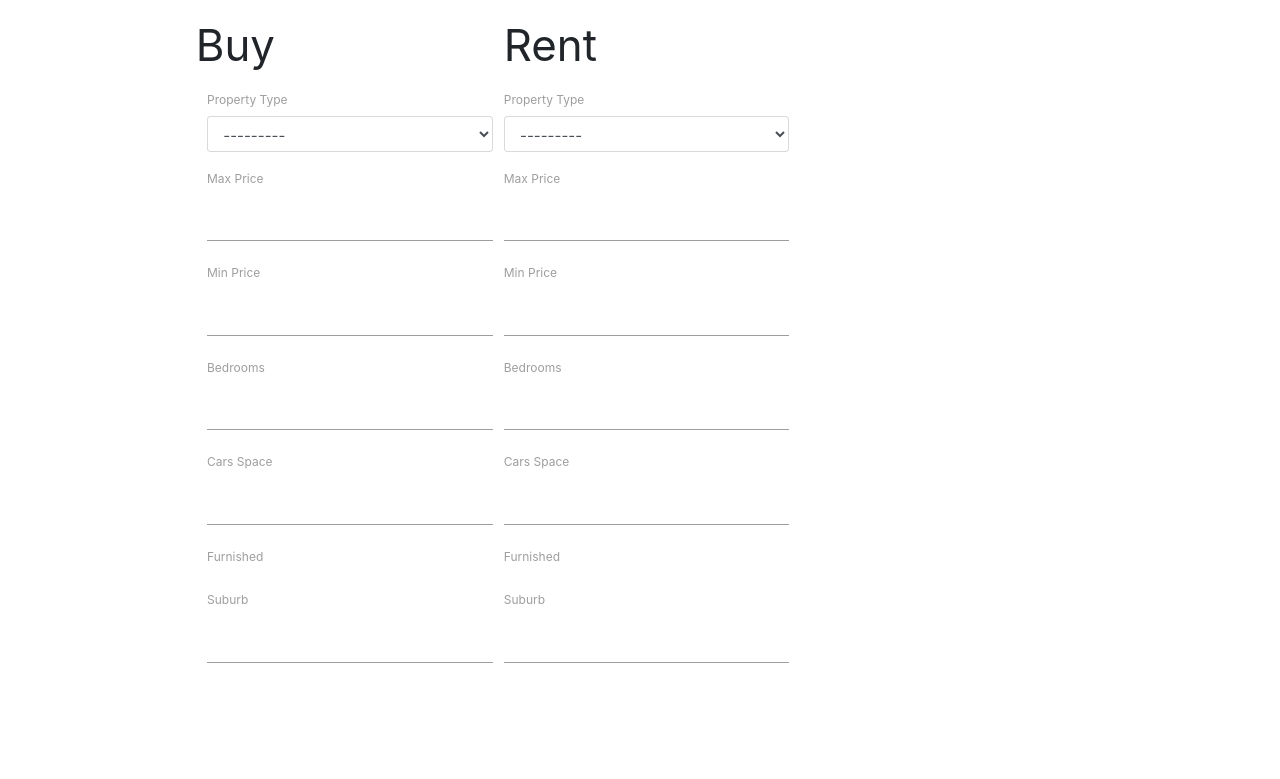
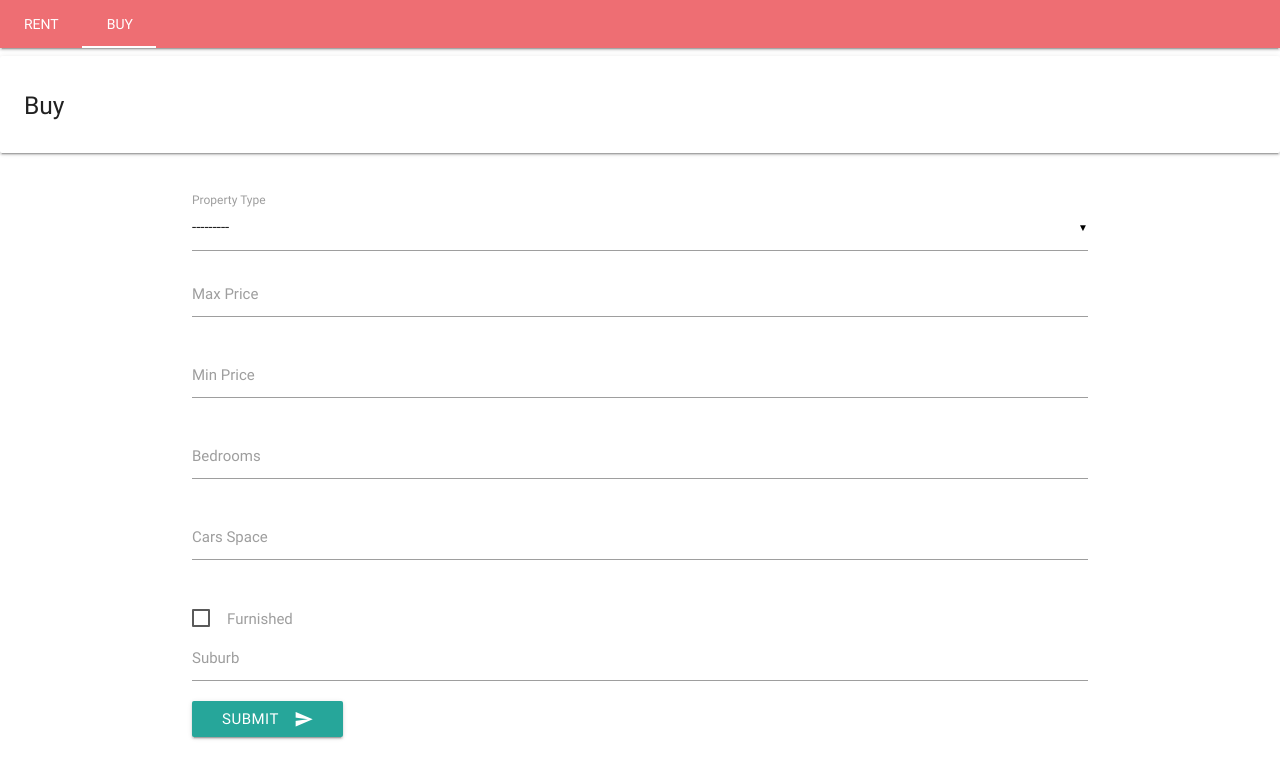
Before and after one commit to esabunor/realestate, a Django app: page / in a window 1280 px wide; the page is wider, and only the part inside the window is pictured. Shown: the top 779 px of that part. Run offline with Django 3.2, Linux system fonts and the light colour scheme; data comes from the database, SQL or seed files in the repository; both versions use the stored data as it was after the commit; parts of the project's set-up code (start-up, migrations or seed data) failed here and were passed over; some libraries are stand-ins or nearby versions.

Commit message:
result view update and property added

```diff
--- a/properties/admin.py
+++ b/properties/admin.py
@@ -3,13 +3,13 @@
 # Register your models here.
 
 class BuyPropertyAdmin(admin.ModelAdmin):
-    list_display = ()
+    list_display = ('property_type', 'price', 'bedrooms', 'suburb')
 
 class RentPropertyAdmin(admin.ModelAdmin):
-    list_display = ()
+    list_display = ('property_type', 'price', 'bedrooms', 'suburb')
 
 class PropertyTypeAdmin(admin.ModelAdmin):
-    list_display = ()
+    list_display = ('type_of_property',)
 
 admin.site.register(BuyProperty, BuyPropertyAdmin)
 admin.site.register(RentProperty, RentPropertyAdmin)
--- a/properties/models.py
+++ b/properties/models.py
@@ -25,7 +25,7 @@
     property_image9 = models.ImageField(blank=True, upload_to='rentproperties')
 
     def __str__(self):
-        return "Property type: %s, Price: %s, Agent: %s" % (self.property_type, self.price, self.agent)
+        return "Property type: %s, Price: %s" % (self.property_type, self.price)
 
 class PropertyType(models.Model):
     type_of_property = models.TextField()
@@ -58,4 +58,4 @@
     property_image9 = models.ImageField(blank=True, upload_to='buyproperties')
 
     def __str__(self):
-        return "Property type: %s, Price: %s, Agent: %s" % (self.property_type, self.price, self.agent)
+        return "Property type: %s, Price: %s" % (self.property_type, self.price)
--- a/properties/templates/propertydetails.html
+++ b/properties/templates/propertydetails.html
@@ -0,0 +1 @@
+{% extends "base.html" %}
--- /dev/null
+++ b/properties/urls.py
@@ -0,0 +1,5 @@
+from django.conf.urls import url
+from .views import property_details_view
+urlpatterns = [
+    url(r'^)
+]
--- a/properties/views.py
+++ b/properties/views.py
@@ -1,4 +1,8 @@
 from django.shortcuts import render
+from .models import BuyProperty, RentProperty
+"""
+This view is responsible for showing the details of a property
+"""
+def property_details_view(request, suburb=None, id=None, property_type=None, search_type=None):
 
-def property_details_view(request):
     return render(request, "propertydetails.html")
--- a/realestate/forms.py
+++ b/realestate/forms.py
@@ -1,21 +1,21 @@
 from django import forms
 from properties.models import PropertyType
 class BuyPropertySearchForm(forms.Form):
-    property_type = forms.ModelChoiceField(queryset=PropertyType.objects.all(), widget=forms.Select(attrs={'class':"form-control", "placeholder":"Property Type"}))
-    maxprice = forms.IntegerField(widget=forms.NumberInput(attrs={'class':"form-control"}))
-    minprice = forms.IntegerField(widget=forms.NumberInput(attrs={'class':"form-control"}))
-    bedrooms = forms.IntegerField(widget=forms.NumberInput(attrs={'class':"form-control"}))
-    carspace = forms.IntegerField(widget=forms.NumberInput(attrs={'class':"form-control"}))
-    furnished = forms.BooleanField(widget=forms.CheckboxInput(attrs={'class':"form-control"}))
+    property_type = forms.ModelChoiceField(queryset=PropertyType.objects.all(), widget=forms.Select(attrs={'class':"", "placeholder":"Property Type"}))
+    maxprice = forms.IntegerField(widget=forms.NumberInput(attrs={'class':""}))
+    minprice = forms.IntegerField(widget=forms.NumberInput(attrs={'class':""}))
+    bedrooms = forms.IntegerField(widget=forms.NumberInput(attrs={'class':""}))
+    carspace = forms.IntegerField(widget=forms.NumberInput(attrs={'class':""}))
+    furnished = forms.BooleanField(required=False, widget=forms.CheckboxInput(attrs={'class':""}))
     suburb = forms.CharField(max_length=40)
     search_type = forms.CharField(max_length=30, widget=forms.HiddenInput(), initial='buy')
 
 class RentPropertySearchForm(forms.Form):
-    property_type = forms.ModelChoiceField(queryset=PropertyType.objects.all(), widget=forms.Select(attrs={'class':"form-control"}))
-    maxprice = forms.IntegerField(widget=forms.NumberInput(attrs={'class':"form-control"}))
-    minprice = forms.IntegerField(widget=forms.NumberInput(attrs={'class':"form-control"}))
-    bedrooms = forms.IntegerField(widget=forms.NumberInput(attrs={'class':"form-control"}))
-    carspace = forms.IntegerField(widget=forms.NumberInput(attrs={'class':"form-control"}))
-    furnished = forms.BooleanField(widget=forms.CheckboxInput(attrs={'class':"form-control"}))
+    property_type = forms.ModelChoiceField(queryset=PropertyType.objects.all(), widget=forms.Select(attrs={'class':""}))
+    maxprice = forms.IntegerField(widget=forms.NumberInput(attrs={'class':""}))
+    minprice = forms.IntegerField(widget=forms.NumberInput(attrs={'class':""}))
+    bedrooms = forms.IntegerField(widget=forms.NumberInput(attrs={'class':""}))
+    carspace = forms.IntegerField(widget=forms.NumberInput(attrs={'class':""}))
+    furnished = forms.BooleanField(required=False, widget=forms.CheckboxInput(attrs={'class':""}))
     suburb = forms.CharField(max_length=40)
     search_type = forms.CharField(max_length=30, widget=forms.HiddenInput(), initial='rent')
--- a/realestate/urls.py
+++ b/realestate/urls.py
@@ -13,12 +13,15 @@
     1. Import the include() function: from django.conf.urls import url, include
     2. Add a URL to urlpatterns:  url(r'^blog/', include('blog.urls'))
 """
-from django.conf.urls import url
+from django.conf.urls import url, include
 from django.contrib import admin
 from .views import search_view, result_view
+from django.conf.urls.static import static
+from django.conf import settings
 
 urlpatterns = [
+    url(r'^', include('properties.urls')),
     url(r'^admin/', admin.site.urls),
     url(r'^$', search_view, name='search_view'),
     url(r'^results/$', result_view, name='result_view')
-]
+] + static(settings.MEDIA_URL, document_root=settings.MEDIA_ROOT)
--- a/realestate/views.py
+++ b/realestate/views.py
@@ -7,13 +7,14 @@
     buyform = BuyPropertySearchForm()
     rentform = RentPropertySearchForm()
     search_view_dict = {"buyform":buyform, "rentform":rentform}
-    return render(request, "search.html", search_view_dict)
+    return render(request, "test.html", search_view_dict)
 
 def result_view(request):
     properties = ""
     form = ""
     search_type = ""
     result_view_dict = {}
+
     if request.method == "POST":
         if 'search_type' in request.POST:
             if request.POST['search_type'] == 'buy':
@@ -22,14 +23,17 @@
             else:
                 form = RentPropertySearchForm(request.POST)
             if form.is_valid():
-                if search_type == 'buy':
-                    properties = BuyProperty.objects.filter(property_type=form.property_type, price__lte=form.maxprice, price__gte=form.minprice, bedrooms=form.bedrooms, carspace=form.carspace, furnished=form.furnished, surburb=form.suburb)
+                form = form.cleaned_data # extracting form values from form
+                if  search_type == 'buy':
+                    properties = BuyProperty.objects.filter(property_type=form['property_type'], price__lte=form['maxprice'], price__gte=form['minprice'], bedrooms=form['bedrooms'], carspace=form['carspace'], furnished=form['furnished'], suburb=form['suburb'])
+                    properties = BuyProperty.objects.all()
                 else:
-                    properties = RentPropertySearchForm.objects.filter(property_type=form.property_type, price__lte=form.maxprice, price__gte=form.minprice, bedrooms=form.bedrooms, carspace=form.carspace, furnished=form.furnished, surburb=form.suburb)
+                    properties = RentProperty.objects.filter(property_type=form['property_type'], price__lte=form['maxprice'], price__gte=form['minprice'], bedrooms=form['bedrooms'], carspace=form['carspace'], furnished=form['furnished'], suburb=form['suburb'])
+                    properties = RentProperty.objects.all()
 
                 result_view_dict = {"properties":properties}
         else:
             Http404()
     else:
         HttpResponseRedirect(reverse('search_view'))
-    return render(request, "results.html")
+    return render(request, "results.html", result_view_dict)
--- a/templates/base.html
+++ b/templates/base.html
@@ -9,8 +9,8 @@
 
         <!-- Default Theme -->
         <link rel="stylesheet" href="{% static 'owl-carousel/owl.theme.css' %}">
-        <link rel="stylesheet" href="https://maxcdn.bootstrapcdn.com/bootstrap/4.0.0-beta/css/bootstrap.min.css" integrity="sha384-/Y6pD6FV/Vv2HJnA6t+vslU6fwYXjCFtcEpHbNJ0lyAFsXTsjBbfaDjzALeQsN6M" crossorigin="anonymous">
         <link rel="stylesheet" href="https://cdnjs.cloudflare.com/ajax/libs/materialize/0.100.1/css/materialize.min.css">
+        <link href="https://fonts.googleapis.com/icon?family=Material+Icons" rel="stylesheet">
         <meta name="viewport" content="width=device-width, initial-scale=1.0, maximum-scale=1.0, user-scalable=no">
         <meta http-equiv="pragma" content="no-cache" />
         <meta http-equiv="expires" content="Fri, 04 Apr 2014 23:59:59 GMT"/>
@@ -21,12 +21,15 @@
         {% endblock %}
     </head>
     <body>
+        {% block nav %}
+        {% endblock %}
         {% block body %}
         <p> base </p>
         {% endblock %}
     </body>
-    <script src="https://code.jquery.com/jquery-3.2.1.slim.min.js" integrity="sha384-KJ3o2DKtIkvYIK3UENzmM7KCkRr/rE9/Qpg6aAZGJwFDMVNA/GpGFF93hXpG5KkN" crossorigin="anonymous"></script>
+    <script type="text/javascript" src="https://code.jquery.com/jquery-3.2.1.min.js"></script>
     <script src="https://cdnjs.cloudflare.com/ajax/libs/popper.js/1.11.0/umd/popper.min.js" integrity="sha384-b/U6ypiBEHpOf/4+1nzFpr53nxSS+GLCkfwBdFNTxtclqqenISfwAzpKaMNFNmj4" crossorigin="anonymous"></script>
-    <script src="https://maxcdn.bootstrapcdn.com/bootstrap/4.0.0-beta/js/bootstrap.min.js" integrity="sha384-h0AbiXch4ZDo7tp9hKZ4TsHbi047NrKGLO3SEJAg45jXxnGIfYzk4Si90RDIqNm1" crossorigin="anonymous"></script>
     <script src="https://cdnjs.cloudflare.com/ajax/libs/materialize/0.100.1/js/materialize.min.js"></script>
+    {% block extrascripts %}
+    {% endblock %}
 </html>
--- a/templates/search.html
+++ b/templates/search.html
@@ -1,79 +1,122 @@
 {% extends 'base.html' %}
-<!DOCTYPE html>
 {% block title %}
-<title>Search</title>
+Search
 {% endblock %}
 {% block body %}
-<div class="container">
+<nav class="nav-extended">
+    <div class="nav-content">
+        <ul class="tabs tabs-transparent">
+        <li class="tab"><a href="#test1">Test 1</a></li>
+        <li class="tab"><a class="active" href="#test2">Test 2</a></li>
+        </ul>
+    </div>
+</nav>
+<div  id="test2">
+    <div class="col s12">
+        <h3>Buy</h3>
+        <form class="col s12" action="{% url 'result_view' %}" method="post" >
             <div class="row">
-        <div class="">
-            <h3>Buy</h3>
-            <form class="col s12" action="{% url 'result_view' %}" >
-                <div class="form-group">
-                    <label for="property_type">Property Type</label>
-                    {{ buyform.property_type }}
+                <div class="input-field">
+
+                    {{ buyform.property_type }}<label for="property_type">Property Type</label>
                 </div>
-                <div class="form-group">
-                    <label for="maxprice">Max Price</label>
-                    {{ buyform.maxprice }}
             </div>
-                    <div class="form-group">
-                    <label for="minprice">Min Price</label>
-                    {{ buyform.minprice }}
+            <div class="row">
+                <div class="input-field">
+
+                    {{ buyform.maxprice }}<label for="maxprice">Max Price</label>
                 </div>
-                <div class="form-group">
-                    <label for="bedrooms">Bedrooms</label>
-                    {{ buyform.bedrooms }}
             </div>
-                <div class="form-group">
-                    <label for="carspace">Cars Space</label>
-                    {{ buyform.carspace }}
+            <div class="row">
+                <div class="input-field">
+
+                    {{ buyform.minprice }}<label for="minprice">Min Price</label>
                 </div>
-                <div class="form-group">
+            <div>
+            <div class="row">
+                <div class="input-field">
+
+                    {{ buyform.bedrooms }}<label for="bedrooms">Bedrooms</label>
+                </div>
+            </div>
+            <div class="row">
+                <div class="input-field">
+
+                    {{ buyform.carspace }}<label for="carspace">Cars Space</label>
+                </div>
+            </div>
+            <div class="row">
+                <div class="input-field">
+                    {{ buyform.furnished }}
                     <label for="furnished">Furnished</label>
-                    {{ buyform.furnished }}
                 </div>
-                <div class="form-group">
-                    <label for="surburb">Suburb</label>
-                    {{ buyform.suburb }}
+            </div>
+            <div class="row">
+                <div class="input-field">
+
+                    {{ buyform.suburb }}<label for="surburb">Suburb</label>
+                </div>
             </div>
             {{ buyform.search_type }}
         </form>
+    <div>
 </div>
-        <div class="col-xs-4 col-xs-offset-1">
+
+<div id="test1">
+    <div  class="col s12">
         <h3>Rent</h3>
-            <form role="form" action="{% url 'result_view' %}" >
-                <div class="form-group">
-                    <label for="property_type">Property Type</label>
-                    {{ rentform.property_type }}
+        <form class="col s12" action="{% url 'result_view' %}" method="post" >
+            <div class="row">
+                <div class="input-field">
+
+                    {{ rentform.property_type }}<label for="property_type">Property Type</label>
                 </div>
-                <div class="form-group">
-                    <label for="maxprice">Max Price</label>
-                    {{ rentform.maxprice }}
             </div>
-                    <div class="form-group">
-                    <label for="minprice">Min Price</label>
-                    {{ rentform.minprice }}
+            <div class="row">
+                <div class="input-field">
+
+                    {{ rentform.maxprice }}<label for="maxprice">Max Price</label>
                 </div>
-                <div class="form-group">
-                    <label for="bedrooms">Bedrooms</label>
-                    {{ rentform.bedrooms }}
             </div>
-                <div class="form-group">
-                    <label for="carspace">Cars Space</label>
-                    {{ rentform.carspace }}
+            <div class="row">
+                <div class="input-field">
+
+                    {{ rentform.minprice }}<label for="minprice">Min Price</label>
                 </div>
-                <div class="form-group">
+            <div>
+            <div class="row">
+                <div class="input-field">
+
+                    {{ rentform.bedrooms }}<label for="bedrooms">Bedrooms</label>
+                </div>
+            </div>
+            <div class="row">
+                <div class="input-field">
+
+                    {{ rentform.carspace }}<label for="carspace">Cars Space</label>
+                </div>
+            </div>
+            <div class="row">
+                <div class="input-field">
+                    {{ rentform.furnished }}
                     <label for="furnished">Furnished</label>
-                    {{ rentform.furnished }}
                 </div>
-                <div class="form-group">
-                    <label for="surburb">Suburb</label>
-                    {{ rentform.suburb }}
+            </div>
+            <div class="row">
+                <div class="input-field">
+
+                    {{ rentform.suburb }}<label for="surburb">Suburb</label>
+                </div>
             </div>
             {{ rentform.search_type }}
         </form>
     </div>
 </div>
-</div>
 {% endblock %}
+{% block extrascripts %}
+<script>
+    $(document).ready(function() {
+        $('select').material_select();
+    });
+</script>
+{% endblock %}
--- /dev/null
+++ b/templates/test.html
@@ -0,0 +1,103 @@
+{% extends 'base.html' %}
+{% block body %}
+<nav class="nav-extended">
+<div class="nav-content">
+    <ul class="tabs tabs-transparent">
+    <li class="tab"><a href="#test1">Rent</a></li>
+    <li class="tab"><a class="active" href="#test2">Buy</a></li>
+    </ul>
+</div>
+</nav>
+<div id="test1" class="col s12">
+    <div class="card-panel">
+        <span class=""><h5>Rent</h5></span>
+    </div>
+    <br/>
+    <div class="container">
+        <form action="{% url 'result_view' %}" method="post">
+            <div class="input-field">
+                {{ rentform.property_type }}<label for="property_type">Property Type</label>
+            </div>
+            <div class="input-field">
+                {{ rentform.maxprice }}
+                <label for="maxprice">Max Price</label>
+            </div>
+            <div class="input-field">
+                {{ rentform.minprice }}
+                <label for="minprice">Min Price</label>
+            </div>
+            <div class="input-field">
+                {{ rentform.bedrooms }}
+                <label for="bedrooms">Bedrooms</label>
+            </div>
+            <div class="input-field">
+                {{ rentform.carspace }}
+                <label for="carspace">Cars Space</label>
+            </div>
+            <div class="input-field">
+                {{ rentform.furnished }}
+                <label for="furnished">Furnished</label>
+            </div>
+            <div class="input-field">
+                {{ rentform.suburb }}
+                <label for="surburb">Suburb</label>
+            </div>
+            {{ rentform.search_type }}
+            {% csrf_token %}
+            <button class="btn waves-effect waves-light" type="submit" name="action">Submit
+                <i class="material-icons right">send</i>
+            </button>
+        </form>
+    </div>
+</div>
+<div id="test2" class="col s12">
+    <div class="card-panel">
+        <span class=""><h5>Buy</h5></span>
+    </div>
+    <br/>
+    <div class="container">
+        <form action="{% url 'result_view' %}" method="post">
+            <div class="input-field">
+                {{ buyform.property_type }}<label for="property_type">Property Type</label>
+            </div>
+            <div class="input-field">
+                {{ buyform.maxprice }}
+                <label for="maxprice">Max Price</label>
+            </div>
+            <div class="input-field">
+                {{ buyform.minprice }}
+                <label for="minprice">Min Price</label>
+            </div>
+            <div class="input-field">
+                {{ buyform.bedrooms }}
+                <label for="bedrooms">Bedrooms</label>
+            </div>
+            <div class="input-field">
+                {{ buyform.carspace }}
+                <label for="carspace">Cars Space</label>
+            </div>
+            <div class="input-field">
+                {{ buyform.furnished }}
+                <label for="id_furnished">Furnished</label>
+            </div>
+            <div class="input-field">
+                {{ buyform.suburb }}
+                <label for="surburb">Suburb</label>
+            </div>
+            {{ buyform.search_type }}
+            {% csrf_token %}
+            <button class="btn waves-effect waves-light" type="submit" name="action">Submit
+                <i class="material-icons right">send</i>
+            </button>
+        </form>
+    </div>
+</div>
+
+{% endblock %}
+{% block extrascripts %}
+<script>
+    $(document).ready(function() {
+        $('select').material_select();
+    });
+</script>
+{% endblock %}
```
Also changed, not shown: templates/results.html (+26 -9 lines), db.sqlite3, media/buyproperties/property1.jpg (added), media/buyproperties/property1_3Hsay1i.jpg (added), media/buyproperties/property2.jpg (added), media/buyproperties/property3.jpg (added), media/buyproperties/property4.jpg (added), media/buyproperties/property5.jpg (added). Lines whose indentation alone changed are shown as unchanged.
